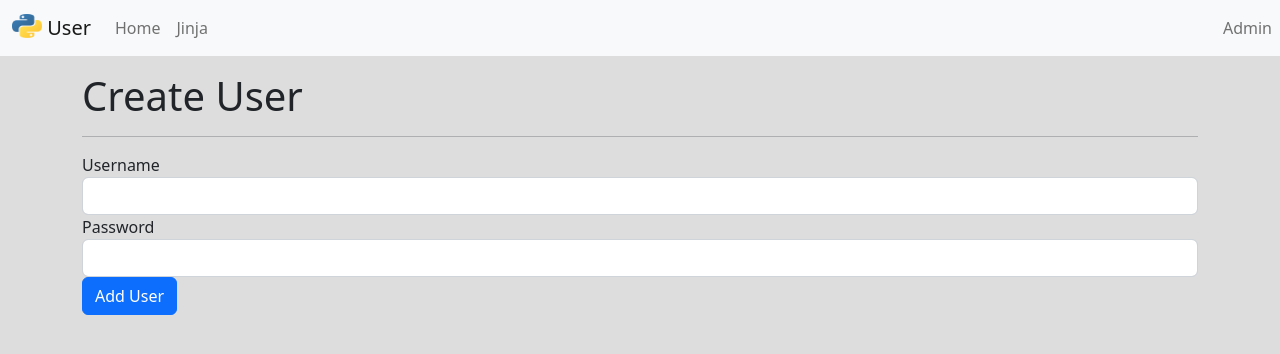
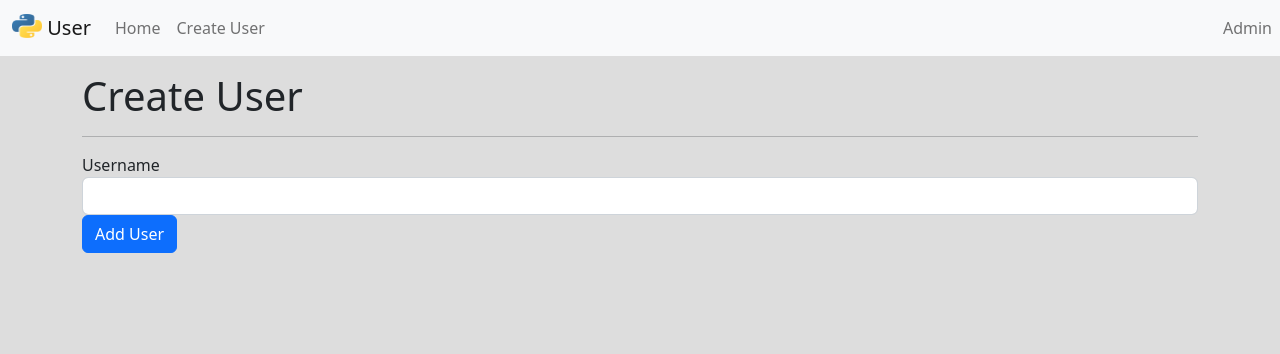
Before and after one commit to fygure/AWS-Flask-Project, a Flask app: page /createuser in a window 1280 px wide. Shown: the top 354 px of the page. Run offline with Flask 2, Linux system fonts and the light colour scheme; parts of the project's set-up code (start-up, migrations or seed data) failed here and were passed over.

Commit message:
User Form creates and adds IAM user data correctly and updates the Azure DB and the frontend, swag

```diff
--- a/app/data_scripting/setup.py
+++ b/app/data_scripting/setup.py
@@ -61,11 +61,11 @@ def json_serial(obj):
 #execute_query(connection, create_users_table)
 #===========================================================================#
 """BELOW CONTAINS DATA PULLED FROM AWS IAM ACCOUNT"""
-name_list = iam_functions.list_iam_users()
+#name_list = iam_functions.list_iam_users()
 #print(name_list)
 
 # UNCOMMENT TO TEST INDIVIDUAL BELOW
-# user_info = iam_functions.get_user_info("MAX")
+# user_info = iam_functions.get_user_info_iam("MAX")
 # group_info_user = iam_functions.get_user_group("MAX")
 # username = user_info["User"]["UserName"]
 # user_ID = user_info["User"]["UserId"]
@@ -76,19 +76,19 @@ name_list = iam_functions.list_iam_users()
 #print(p1.user_arn)
 
 # Parse data below to insert query
-users = []
+# users = []
 
-for name in name_list:
-    info = iam_functions.get_user_info(name)
-    groups = iam_functions.get_user_group(name)
-    temp_list = []
-    temp_list.append(info["User"]["UserName"])
-    temp_list.append(info["User"]["UserId"])
-    temp_list.append(info["User"]["Arn"])
-    temp_list.append(json_serial(info["User"]["CreateDate"]))
-    temp_list.append(groups["Groups"][0]["GroupName"])
-    tupe = convert_to_tuple(temp_list)
-    users.append(tupe)
+# for name in name_list:
+#     info = iam_functions.get_user_info(name)
+#     groups = iam_functions.get_user_group(name)
+#     temp_list = []
+#     temp_list.append(info["User"]["UserName"])
+#     temp_list.append(info["User"]["UserId"])
+#     temp_list.append(info["User"]["Arn"])
+#     temp_list.append(json_serial(info["User"]["CreateDate"]))
+#     temp_list.append(groups["Groups"][0]["GroupName"])
+#     tupe = convert_to_tuple(temp_list)
+#     users.append(tupe)
 
 # for i in users:
 #     print(i)
@@ -129,8 +129,7 @@ for name in name_list:
 # connection.commit()
 
 
-
-
+"""FUNCTIONS BELOW! (TO BE CALLED IN VIEWS.PY)"""
 #===========================================================================#
 # GRABS DATA FROM DATABASE
 def get_employees_azure():
@@ -150,6 +149,24 @@ def get_user_info(userid):
     return employee
 
 #===========================================================================#
+def add_to_azure(user_data):
+    connection = create_connection(DB_NAME, DB_USER, DB_PW, DB_HOST, DB_PORT)
+    #REDUNDANT.. FIX LATER PLS
+    username = user_data["User"]["UserName"]
+    group_info_user = iam_functions.get_user_group(username)
+    temp_list = []
+    temp_list.append(user_data["User"]["UserName"])
+    temp_list.append(user_data["User"]["UserId"])
+    temp_list.append(user_data["User"]["Arn"])
+    temp_list.append(json_serial(user_data["User"]["CreateDate"]))
+    temp_list.append(group_info_user["Groups"][0]["GroupName"])
+    tupe = convert_to_tuple(temp_list)
+    user_records = ", ".join(["%s"] * len(temp_list))
+    insert_employee(connection, tupe, user_records)
+
+
+    connection.close()
+
 #===========================================================================#
 #===========================================================================#
 #===========================================================================#
--- a/app/templates/public/createuser.html
+++ b/app/templates/public/createuser.html
@@ -17,11 +17,6 @@
                     <input class="form-control" type="text" name="username">
                 </div>
 
-                <div class="form-group">
-                    <label>Password</label>
-                    <input class="form-control" type="password" name="password">
-                </div>
-
                 <button type="submit" class="btn btn-primary">Add User</button>
 
 
--- a/app/templates/public/profile.html
+++ b/app/templates/public/profile.html
@@ -4,6 +4,9 @@
 {% block title %}Profile{% endblock %}
 
 {% block main %}
+
+
+
 
 <div class="container">
     <div class="row">
--- a/app/templates/public/templates/public_template.html
+++ b/app/templates/public/templates/public_template.html
@@ -26,8 +26,11 @@
                         <a class="nav-link" aria-current="page" href="/">Home</a>
                     </li>
                     <li class="nav-item">
+                        <a class="nav-link" aria-current="page" href="/createuser">Create User</a>
+                    </li>
+                    <!-- <li class="nav-item">
                         <a class="nav-link" href="/jinja">Jinja</a>
-                    </li>
+                    </li> -->
                 </ul>
             </div>
         </div>
--- a/app/views.py
+++ b/app/views.py
@@ -1,7 +1,9 @@
 #Contains all views/routes
 from doctest import script_from_examples
+from venv import create
 from app import app
-from app.data_scripting.setup import get_employees_azure, get_user_info
+from app.data_scripting.setup import get_employees_azure, get_user_info, add_to_azure
+from app.data_scripting.iam_functions import create_iam_user, add_user_to_default_group, get_user_info_iam
 from flask import render_template, request, redirect
 from datetime import datetime
 
@@ -14,67 +16,61 @@ def index():
 
     return render_template("public/index.html", users=users)
 #===================================================================#
-@app.route("/about")
-def about():
-    return render_template("public/about.html")
+# @app.route("/about")
+# def about():
+#     return render_template("public/about.html")
 
 #===================================================================#
-@app.route("/userlist")
-def userlist():
-    return render_template("public/userlist.html")
+# @app.route("/userlist")
+# def userlist():
+#     return render_template("public/userlist.html")
 
 #===================================================================#
-@app.route("/jinja")
-def jinja():
+# @app.route("/jinja")
+# def jinja():
 
-    my_name = "Max Chalitsios"
+#     my_name = "Max Chalitsios"
+#     age = 22
+#     langs = ["Python", "JavaScript", "Bash", "C++", "R"]
+#     friends = {
+#         "Tom" : 30,
+#         "Bob" : 20,
+#         "Jax" : 60,
+#         "Mel" : 19,
+#     }
+#     colors = ("Red", "Green", "Blue")
+#     swagging = True
+#     class GitRemote:
+#         def __init__(self, name, description, url):
+#             self.name = name
+#             self.description = description
+#             self.url = url
 
-    age = 22
+#         def pull(self):
+#             return f"Pulling repo {self.name}"
 
-    langs = ["Python", "JavaScript", "Bash", "C++", "R"]
+#         def clone(self):
+#             return f"Cloning into {self.url}"
 
-    friends = {
-        "Tom" : 30,
-        "Bob" : 20,
-        "Jax" : 60,
-        "Mel" : 19,
-    }
-
-    colors = ("Red", "Green", "Blue")
-
-    swagging = True
-
-    class GitRemote:
-        def __init__(self, name, description, url):
-            self.name = name
-            self.description = description
-            self.url = url
-
-        def pull(self):
-            return f"Pulling repo {self.name}"
-
-        def clone(self):
-            return f"Cloning into {self.url}"
-
-    myRemote = GitRemote(
-        name="Flask Jinja",
-        description="Template Design tutorial",
-        url="https://github.com/fygure.git"
-    )
+#     myRemote = GitRemote(
+#         name="Flask Jinja",
+#         description="Template Design tutorial",
+#         url="https://github.com/fygure.git"
+#     )
 
 
-    my_html = "<h1>THIS IS SOME HTML</h1>"
-    suspicious= "<script>alert('YOU GOT HACKED')</script>"
+#     my_html = "<h1>THIS IS SOME HTML</h1>"
+#     suspicious= "<script>alert('YOU GOT HACKED')</script>"
 
-    def repeat(x, n):
-        return x * n
+#     def repeat(x, n):
+#         return x * n
 
-    date = datetime.utcnow()
+#     date = datetime.utcnow()
 
-    return render_template("public/jinja.html", my_name=my_name, age=age, langs=langs,
-    friends=friends, colors=colors, swagging=swagging,
-    myRemote=myRemote, repeat=repeat, date=date, my_html=my_html, suspicious=suspicious
-    )
+#     return render_template("public/jinja.html", my_name=my_name, age=age, langs=langs,
+#     friends=friends, colors=colors, swagging=swagging,
+#     myRemote=myRemote, repeat=repeat, date=date, my_html=my_html, suspicious=suspicious
+#     )
 #===================================================================#
 @app.route("/createuser", methods=["GET", "POST"])
 def sign_up():
@@ -84,33 +80,40 @@ def sign_up():
         req = request.form
 
         username = req["username"]
-        password = req.get("password")
-
-        print(username, password)
-
-        return redirect(request.url)
 
 
+        print(username)
+
+    # function that will create an IAMs account for usernmame
+        create_iam_user(username)
+        add_user_to_default_group(username) #defaulted to 'Janitors' lol
+    # function to grab the new user's IAM's info and then query into azure database
+        user_data = get_user_info_iam(username)
+        add_to_azure(user_data)
+
+
+
+        return redirect("/") #req.url
 
 
 
     return render_template("public/createuser.html")
 #===================================================================#
 # DUMMY DATA
-users = {
-    "max": {
-        "name": "Max",
-        "bio": "pro fps gamer"
-    },
-    "brad": {
-        "name": "Brad",
-        "bio": "decent fps gamer"
-    },
-    "cris": {
-        "name": "Cris",
-        "bio": "nooby fps gamer"
-    }
-}
+# users = {
+#     "max": {
+#         "name": "Max",
+#         "bio": "pro fps gamer"
+#     },
+#     "brad": {
+#         "name": "Brad",
+#         "bio": "decent fps gamer"
+#     },
+#     "cris": {
+#         "name": "Cris",
+#         "bio": "nooby fps gamer"
+#     }
+# }
 #===================================================================#
 @app.route("/profile/<userid>")
 def profile(userid):
```
Also changed, not shown: app/data_scripting/iam_functions.py (+11 -1 lines).
